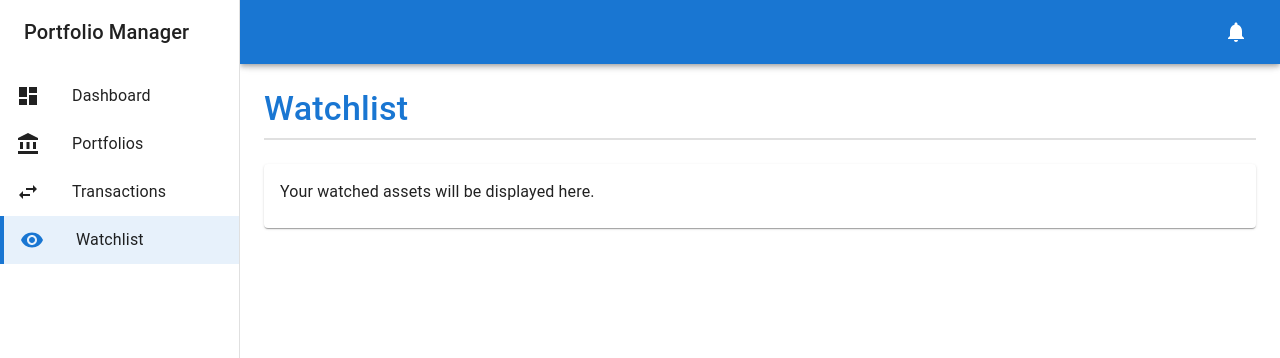
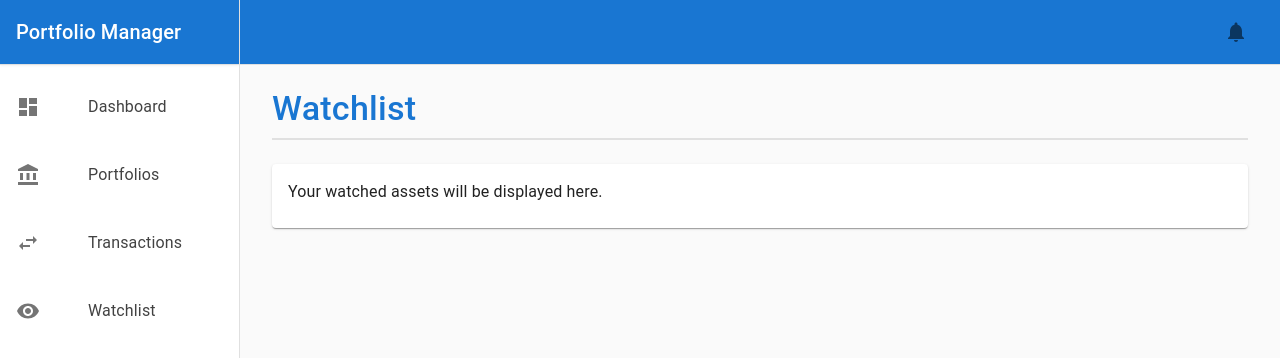
Before and after one commit to e-p-l/portfolio-manager-team14, a React (Create React App) app in the folder client/: page /watchlist in a window 1280 px wide. Shown: the top 358 px of the page. Built offline with nearby package versions, Linux system fonts and the light colour scheme; the HTML template or start-up script is replaced by a standard one.

Commit message:
feat: adding css file

```diff
--- /dev/null
+++ b/client/src/components/Layout/MainLayout.css
@@ -0,0 +1,103 @@
+/* MainLayout.css - Styling for the main layout component (Desktop-only) */
+
+/* Main Layout Container */
+.main-layout {
+  display: flex;
+  background-color: #f5f7fa;
+}
+
+/* App Header Styles */
+.app-header {
+  background-color: white;
+  position: fixed;
+  z-index: 1100;
+  width: calc(100% - 240px);
+  margin-left: 240px;
+  box-shadow: 0 1px 3px rgba(0, 0, 0, 0.05);
+  border-bottom: 1px solid #e0e0e0;
+}
+
+.app-title {
+  flex-grow: 1;
+  font-weight: 500;
+  letter-spacing: 0.3px;
+  display: flex;
+  align-items: center;
+  color: #333;
+}
+
+.page-title-icon {
+  margin-right: 10px;
+  color: #1976d2;
+}
+
+.header-icon {
+  color: #757575;
+}
+
+/* Drawer Styles */
+.drawer {
+  width: 240px;
+  flex-shrink: 0;
+}
+
+.drawer-paper {
+  width: 240px;
+  box-sizing: border-box;
+  background-color: white;
+  border-right: 1px solid #e0e0e0;
+}
+
+.drawer-header {
+  display: flex;
+  align-items: center;
+  padding: 0 16px;
+  min-height: 64px;
+  background-color: #1976d2;
+  color: white;
+  box-shadow: 0 1px 3px rgba(0, 0, 0, 0.1);
+}
+
+.drawer-title {
+  font-weight: 600;
+  letter-spacing: 0.5px;
+}
+
+/* Drawer separator */
+.drawer-separator {
+  height: 1px;
+  background-color: #e0e0e0;
+  margin: 0;
+}
+
+/* Navigation Item Styles */
+
+
+.nav-item {
+  padding: 10px 0px;
+}
+
+.nav-item-icon {
+  margin-right: 16px;
+  color: #757575;
+}
+
+.nav-item-icon-selected {
+  color: #1976d2;
+}
+
+.nav-item-text {
+  font-size: 14px;
+  font-weight: 400;
+  color: #424242;
+}
+
+/* Main Content Area */
+.main-content {
+  flex-grow: 1;
+  padding: 24px 32px;
+  margin-top: 64px;
+  width: calc(100% - 240px);
+  background-color: #fafafa;
+  min-height: calc(100vh - 64px);
+}
--- a/client/src/components/Layout/MainLayout.tsx
+++ b/client/src/components/Layout/MainLayout.tsx
@@ -1,4 +1,4 @@
-import React, { useState } from 'react';
+import React from 'react';
 import {
   AppBar,
   Box,
@@ -11,12 +11,9 @@ import {
   ListItemIcon,
   ListItemText,
   Toolbar,
-  Typography,
-  useMediaQuery,
-  useTheme
+  Typography
 } from '@mui/material';
 import {
-  Menu as MenuIcon,
   Dashboard,
   AccountBalance,
   Notifications,
@@ -24,18 +21,10 @@ import {
   Visibility
 } from '@mui/icons-material';
 import { Link, useLocation } from 'react-router-dom';
-
-const drawerWidth = 240;
+import './MainLayout.css';
 
 const MainLayout: React.FC<{ children: React.ReactNode }> = ({ children }) => {
-  const theme = useTheme();
-  const isMobile = useMediaQuery(theme.breakpoints.down('md'));
-  const [mobileOpen, setMobileOpen] = useState(false);
   const location = useLocation();
-
-  const handleDrawerToggle = () => {
-    setMobileOpen(!mobileOpen);
-  };
 
   const navItems = [
     { text: 'Dashboard', icon: <Dashboard />, path: '/' },
@@ -46,103 +35,70 @@ const MainLayout: React.FC<{ children: React.ReactNode }> = ({ children }) => {
 
   const drawer = (
     <div>
-      <Toolbar>
-        <Typography variant="h6" noWrap component="div">
+      <div className="drawer-header">
+        <Typography variant="h6" className="drawer-title">
           Portfolio Manager
         </Typography>
-      </Toolbar>
-      <List>
-        {navItems.map((item) => (
-          <ListItem key={item.text} disablePadding>
+      </div>
+      <div className="drawer-separator"></div>
+      <List className="nav-list">
+        {navItems.map((item) => {
+          const isSelected = location.pathname === item.path;
+          return (
+            <ListItem key={item.text} disablePadding className="nav-item">
               <ListItemButton
                 component={Link}
                 to={item.path}
-              selected={location.pathname === item.path}
-              sx={{
-                '&.Mui-selected': {
-                  backgroundColor: 'rgba(25, 118, 210, 0.1)',
-                  borderLeft: '4px solid #1976d2',
-                },
-              }}
+                className={isSelected ? "nav-item-selected" : ""}
               >
-              <ListItemIcon sx={{ color: location.pathname === item.path ? '#1976d2' : 'inherit' }}>
+                <ListItemIcon
+                  className={isSelected ? "nav-item-icon nav-item-icon-selected" : "nav-item-icon"}
+                >
                   {item.icon}
                 </ListItemIcon>
-              <ListItemText primary={item.text} />
+                <ListItemText
+                  primary={item.text}
+                  className="nav-item-text"
+                />
               </ListItemButton>
             </ListItem>
-        ))}
+          );
+        })}
       </List>
     </div>
   );
 
   return (
-    <Box sx={{ display: 'flex' }}>
+    <Box className="main-layout">
       <CssBaseline />
-      <AppBar
-        position="fixed"
-        sx={{
-          width: { md: `calc(100% - ${drawerWidth}px)` },
-          ml: { md: `${drawerWidth}px` },
-          backgroundColor: '#1976d2'
-        }}
-      >
+      <AppBar position="fixed" className="app-header" elevation={0}>
         <Toolbar>
-          <IconButton
-            color="inherit"
-            aria-label="open drawer"
-            edge="start"
-            onClick={handleDrawerToggle}
-            sx={{ mr: 2, display: { md: 'none' } }}
-          >
-            <MenuIcon />
-          </IconButton>
-          <Typography variant="h6" noWrap component="div" sx={{ flexGrow: 1 }}>
+          <div className="app-title">
+            <span className="page-title-icon">
+              {navItems.find(item => item.path === location.pathname)?.icon}
+            </span>
+            <Typography variant="h6" noWrap component="div">
+              {navItems.find(item => item.path === location.pathname)?.text || 'Portfolio Manager'}
             </Typography>
-          <IconButton color="inherit">
+          </div>
+          <IconButton className="header-icon">
             <Notifications />
           </IconButton>
         </Toolbar>
       </AppBar>
-      <Box
-        component="nav"
-        sx={{ width: { md: drawerWidth }, flexShrink: { md: 0 } }}
-        aria-label="navigation links"
-      >
-        {/* Mobile drawer */}
-        <Drawer
-          variant="temporary"
-          open={mobileOpen}
-          onClose={handleDrawerToggle}
-          ModalProps={{ keepMounted: true }}
-          sx={{
-            display: { xs: 'block', md: 'none' },
-            '& .MuiDrawer-paper': { boxSizing: 'border-box', width: drawerWidth },
-          }}
-        >
-          {drawer}
-        </Drawer>
-        {/* Desktop drawer */}
+
       <Drawer
         variant="permanent"
-          sx={{
-            display: { xs: 'none', md: 'block' },
-            '& .MuiDrawer-paper': { boxSizing: 'border-box', width: drawerWidth },
+        className="drawer"
+        classes={{
+          paper: "drawer-paper"
         }}
         open
       >
         {drawer}
       </Drawer>
-      </Box>
-      <Box
-        component="main"
-        sx={{
-          flexGrow: 1,
-          p: 3,
-          width: { md: `calc(100% - ${drawerWidth}px)` },
-          mt: '64px' // height of AppBar
-        }}
-      >
+
+      <Box component="main" className="main-content">
         {children}
       </Box>
     </Box>
```
Lines whose indentation alone changed are shown as unchanged.
